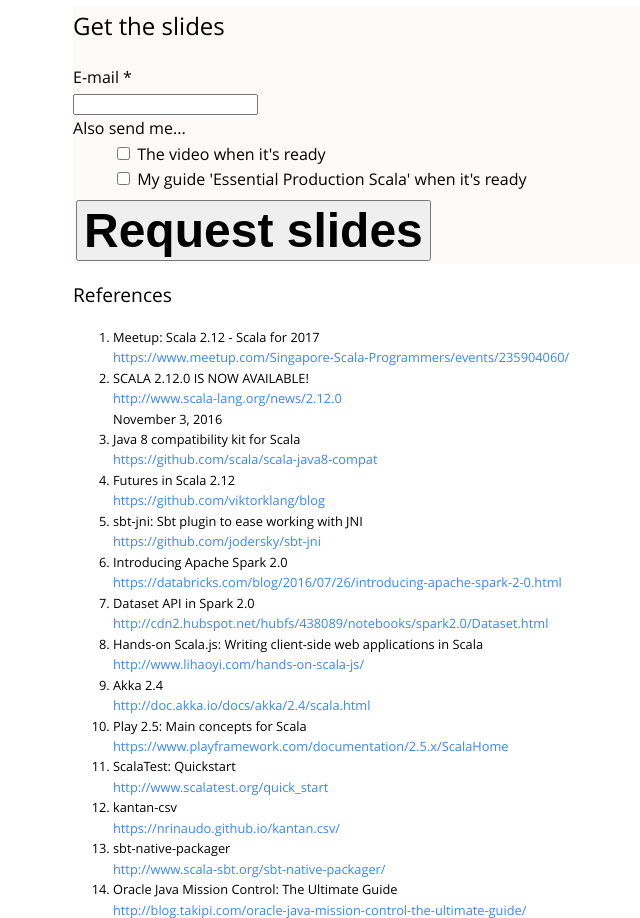
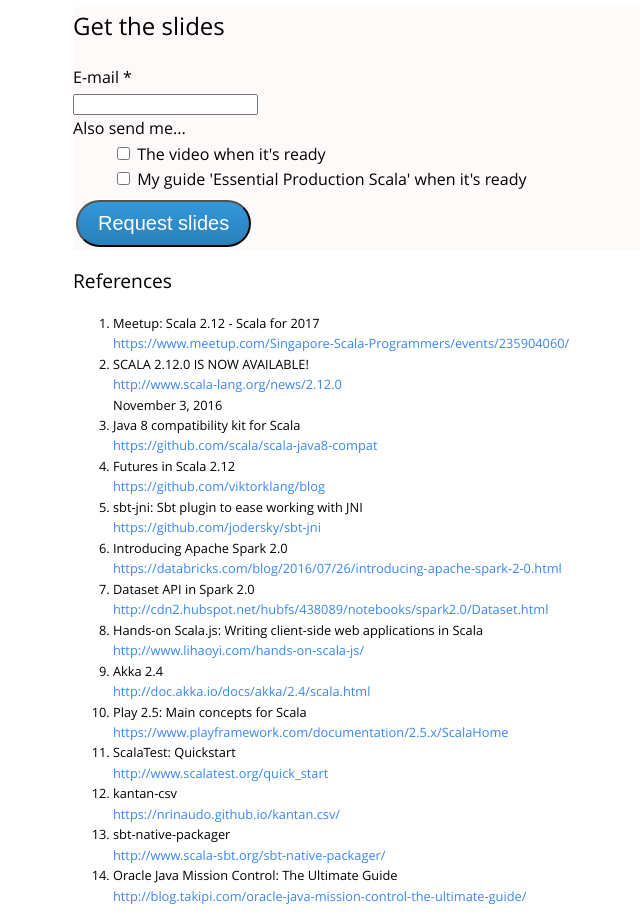
Before and after one commit to philicious/ScalaWilliam.com, a PHP site: page /scala-for-2017/index.php in a window 1280 px wide. Shown: the part 453-1371 px from the top of the page, without its empty margins (215-855 px from the left). Run offline with PHP 8.4, Linux system fonts and the light colour scheme; some libraries are stand-ins or nearby versions.

Commit message:
Improve the Request Slides button.

```diff
--- a/scala-for-2017/index.php
+++ b/scala-for-2017/index.php
@@ -17,7 +17,6 @@ require(dirname(__FILE__) . '/../shared/render.inc.php');
     <meta name="keywords" content="scala, sbt, intellij, scalatest, jvm, tdd, spark"/>
     <meta name="twitter:image" content="https://avatars3.githubusercontent.com/u/2464813"/>
 
-
 <?php echo $top; ?>
     <section class="video">
         <h2>Scala for 2017</h2>
@@ -33,6 +32,32 @@ require(dirname(__FILE__) . '/../shared/render.inc.php');
             #references {
                 font-size: 0.8em;
             }
+            .btn {
+                background: #3498db;
+                background-image: -webkit-linear-gradient(top, #3498db, #2980b9);
+                background-image: -moz-linear-gradient(top, #3498db, #2980b9);
+                background-image: -ms-linear-gradient(top, #3498db, #2980b9);
+                background-image: -o-linear-gradient(top, #3498db, #2980b9);
+                background-image: linear-gradient(to bottom, #3498db, #2980b9);
+                -webkit-border-radius: 28;
+                -moz-border-radius: 28;
+                border-radius: 28px;
+                color: #ffffff;
+                font-size: 20px;
+                padding: 10px 20px 10px 20px;
+                text-decoration: none;
+            }
+
+            .btn:hover {
+                background: #3cb0fd;
+                background-image: -webkit-linear-gradient(top, #3cb0fd, #3498db);
+                background-image: -moz-linear-gradient(top, #3cb0fd, #3498db);
+                background-image: -ms-linear-gradient(top, #3cb0fd, #3498db);
+                background-image: -o-linear-gradient(top, #3cb0fd, #3498db);
+                background-image: linear-gradient(to bottom, #3cb0fd, #3498db);
+                text-decoration: none;
+            }
+
         </style>
         <nav>
             <ol>
@@ -61,10 +86,6 @@ require(dirname(__FILE__) . '/../shared/render.inc.php');
     #get ul {
         list-style-type: none;
 
-    }
-    #ss-submit {
-        font-size:3em;
-        font-weight:bold;
     }
 </style>
         <div id="get">
@@ -136,7 +157,7 @@ require(dirname(__FILE__) . '/../shared/render.inc.php');
                         <tr>
                             <td class="ss-form-entry goog-inline-block" id="navigation-buttons" dir="ltr">
                                 <input type="submit" name="submit" value="Request slides" id="ss-submit"
-                                       class="jfk-button jfk-button-action ">
+                                       class="button-success btn ">
                             </td>
                         </tr>
                         </tbody>
```
